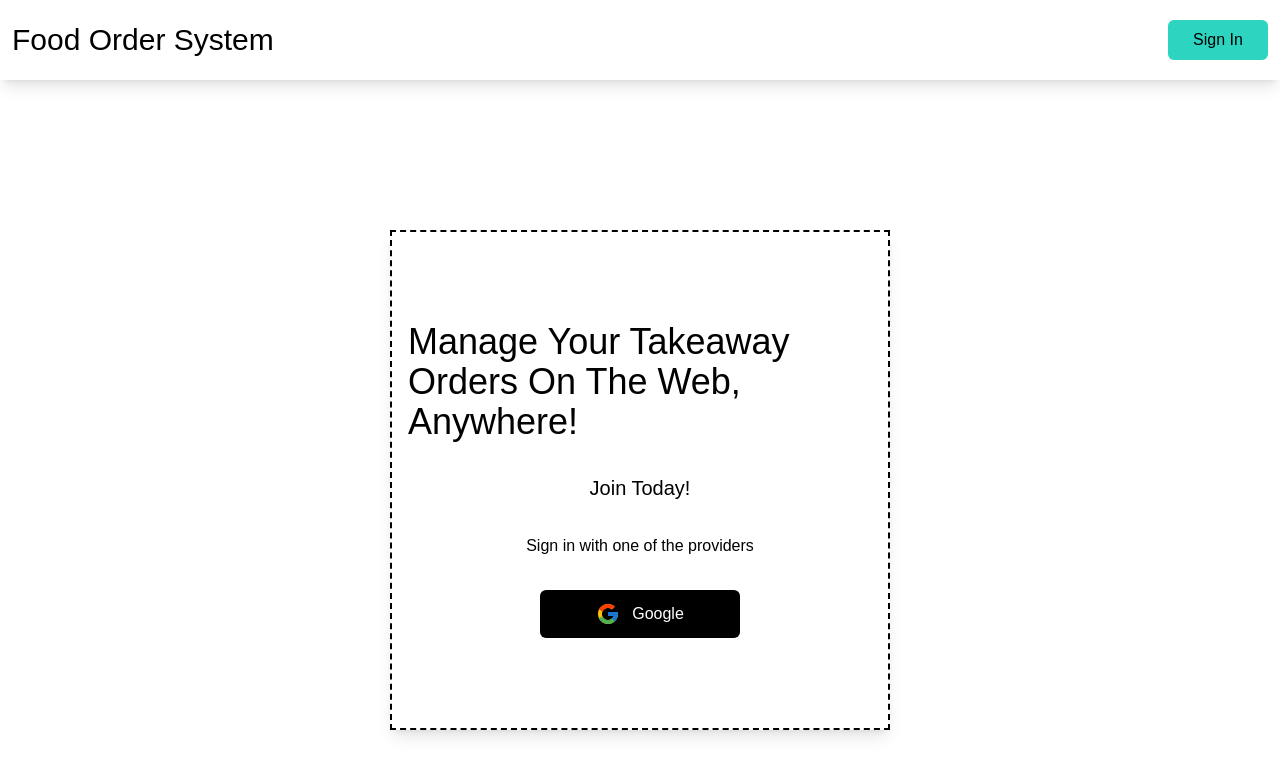
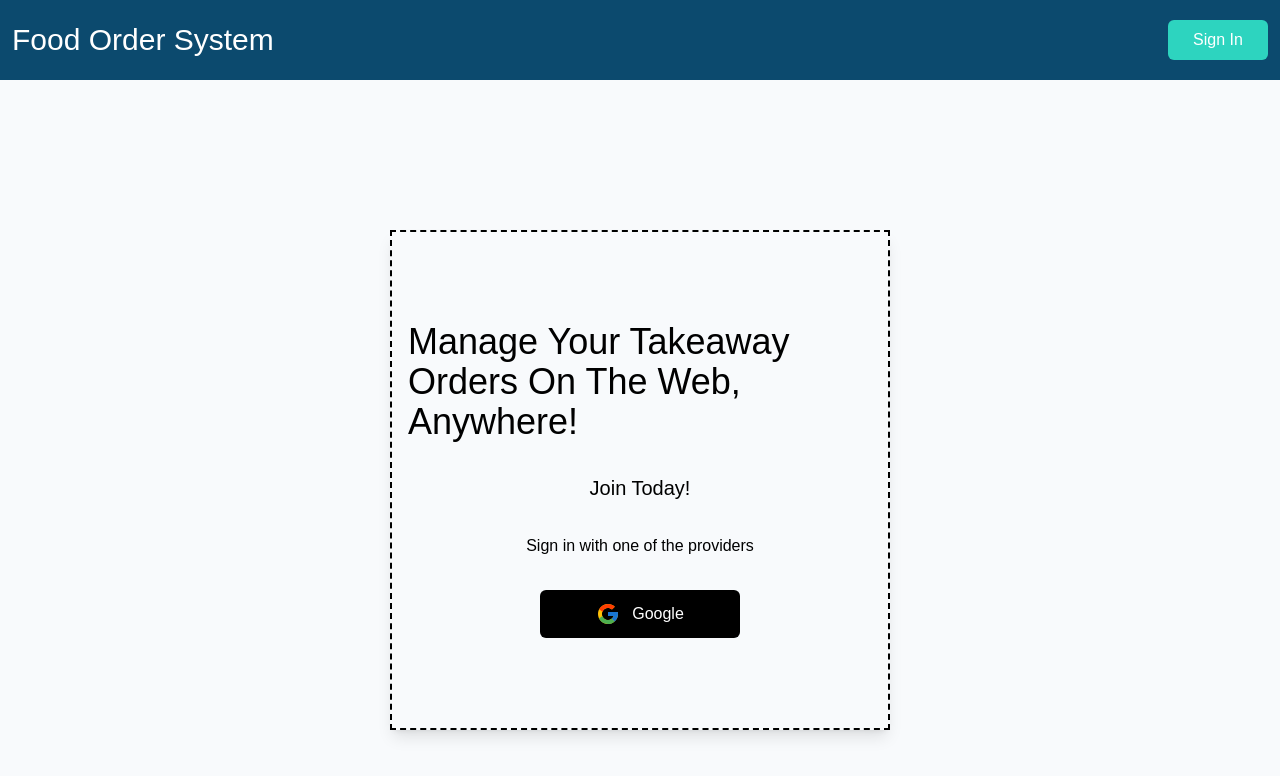
Before and after one commit to VahapCanDongel/food-order-system, a Next.js app: page /auth/login in a window 1280 px wide. Shown: the top 776 px of the page. Built offline with nearby package versions, Linux system fonts and the light colour scheme; no server answers.

Commit message:
chnaged colour

```diff
--- a/components/Foods.js
+++ b/components/Foods.js
@@ -149,7 +149,7 @@ export default function Foods() {
               </div>
               {addCategoryStatus && (
                 <div
-                  className="bg-teal-500 text-white p-3 rounded-md h-[40px] hover:cursor-pointer flex justify-center items-center text-xs"
+                  className="bg-sky-900 text-white p-3 rounded-md h-[40px] hover:cursor-pointer flex justify-center items-center text-xs"
                   onClick={updateCategoryArray}
                 >
                   Add Category
@@ -187,7 +187,7 @@ export default function Foods() {
           {!addCategoryStatus && (
             <div
               onClick={updateFoodArray}
-              className="bg-teal-500 text-white p-3 rounded-md h-[40px] hover:cursor-pointer flex justify-center items-center text-xs"
+              className="bg-sky-900 text-white p-3 rounded-md h-[40px] hover:cursor-pointer flex justify-center items-center text-xs"
             >
               Add Food
             </div>
@@ -214,12 +214,12 @@ export default function Foods() {
               className="border-[1px] p-2 w-[240px] rounded-md shadow-md outline-none"
             />
 
-            <div className="bg-teal-500 text-white p-3 rounded-md h-[40px] hover:cursor-pointer flex justify-center items-center text-xs mt-auto">
+            <div className="bg-sky-900 text-white p-3 rounded-md h-[40px] hover:cursor-pointer flex justify-center items-center text-xs mt-auto">
               Add
             </div>
           </div>
 
-          <div className="w-[300px] bg-teal-500 min-h-[100px] rounded-md flex justify-center p-1">
+          <div className="w-[300px] bg-sky-900 min-h-[100px] rounded-md flex justify-center p-1">
             <div className="text-xs bg-white w-[80px] flex justify-center items-center rounded-sm h-[20px]">
               <button>
                 <svg
@@ -241,27 +241,27 @@ export default function Foods() {
             </div>
           </div>
 
-          <div className="bg-teal-500 text-white p-3 rounded-md h-[40px] hover:cursor-pointer flex justify-center items-center text-xs mt-auto">
+          <div className="bg-sky-900 text-white p-3 rounded-md h-[40px] hover:cursor-pointer flex justify-center items-center text-xs mt-auto">
             Complete
           </div>
         </form>
       </div>
 
-      {/* <table className="border-[1px] border-teal-500 w-[800px] text-center">
-        <tr className="border-[2px] border-teal-500">
-          <th className="border-[2px] border-b-black border-t-black border-l-black bg-teal-500 text-white">
+      {/* <table className="border-[1px] border-sky-900 w-[800px] text-center">
+        <tr className="border-[2px] border-sky-900">
+          <th className="border-[2px] border-b-black border-t-black border-l-black bg-sky-900 text-white">
             Name
           </th>
-          <th className="border-[2px] border-b-black border-t-black bg-teal-500 text-white">
+          <th className="border-[2px] border-b-black border-t-black bg-sky-900 text-white">
             Price
           </th>
-          <th className="border-[2px] border-b-black border-t-black bg-teal-500 text-white">
+          <th className="border-[2px] border-b-black border-t-black bg-sky-900 text-white">
             Parent Category
           </th>
-          <th className="border-[2px] border-b-black border-t-black bg-teal-500 text-white">
+          <th className="border-[2px] border-b-black border-t-black bg-sky-900 text-white">
             Extras
           </th>
-          <th className="border-[2px] border-b-black border-t-black border-r-black bg-teal-500 text-white">
+          <th className="border-[2px] border-b-black border-t-black border-r-black bg-sky-900 text-white">
             Operations
           </th>
         </tr>
@@ -269,17 +269,17 @@ export default function Foods() {
         {allFoods.map((food) =>
           food.food.map((item) => (
             <tr>
-              <td className="border-[2px] border-teal-500">
+              <td className="border-[2px] border-sky-900">
                 {item.name.description}
               </td>
-              <td className="border-[2px] border-teal-500">
+              <td className="border-[2px] border-sky-900">
                 {item.price.description}
               </td>
-              <td className="border-[2px] border-teal-500">
+              <td className="border-[2px] border-sky-900">
                 {item.parent_category.description}
               </td>
-              <td className="border-[2px] border-teal-500"></td>
-              <td className="border-[2px] border-teal-500">
+              <td className="border-[2px] border-sky-900"></td>
+              <td className="border-[2px] border-sky-900">
                 <button
                   className="bg-red-300 text-white text-center rounded-md ml-4 h-[25px] w-[80px] hover:bg-red-400"
                   onClick={() => checkingItemID(item)}
--- a/components/Layout.js
+++ b/components/Layout.js
@@ -5,7 +5,7 @@ export default function Layout({ children }) {
     <div className="w-full h-screen font-lexend">
       <Navigation />
 
-      <main>{children}</main>
+      <main className="bg-slate-50">{children}</main>
     </div>
   );
 }
--- a/components/Nav.js
+++ b/components/Nav.js
@@ -9,17 +9,17 @@ export default function Navigation() {
 
   return (
     <div>
-      <div className="w-full h-[80px] shadow-lg flex justify-between items-center p-3">
+      <div className="w-full h-[80px] shadow-lg flex justify-between items-center p-3 bg-sky-900">
         <Link href="/" className="flex justify-center items-center gap-8">
-          <button className="text-black text-3xl">Food Order System</button>
+          <button className="text-white text-3xl">Food Order System</button>
           {user && (
-            <div className="flex text-black">
+            <div className="flex text-white">
               <div>Welcome {user.displayName}</div>
             </div>
           )}
         </Link>
 
-        <ul className="flex gap-4 text-black">
+        <ul className="flex gap-4 text-white">
           {user ? (
             <div className="flex gap-4">
               <Link
```
